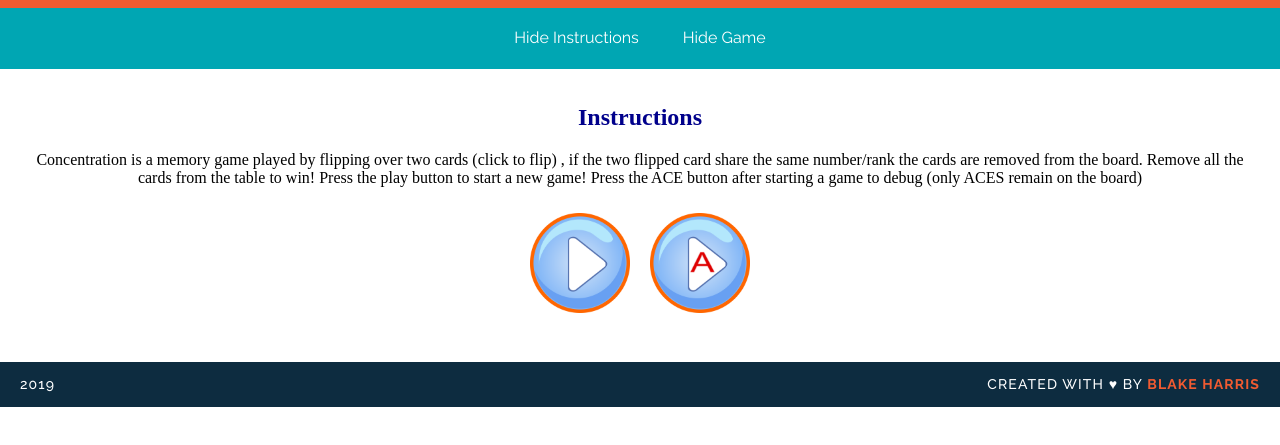
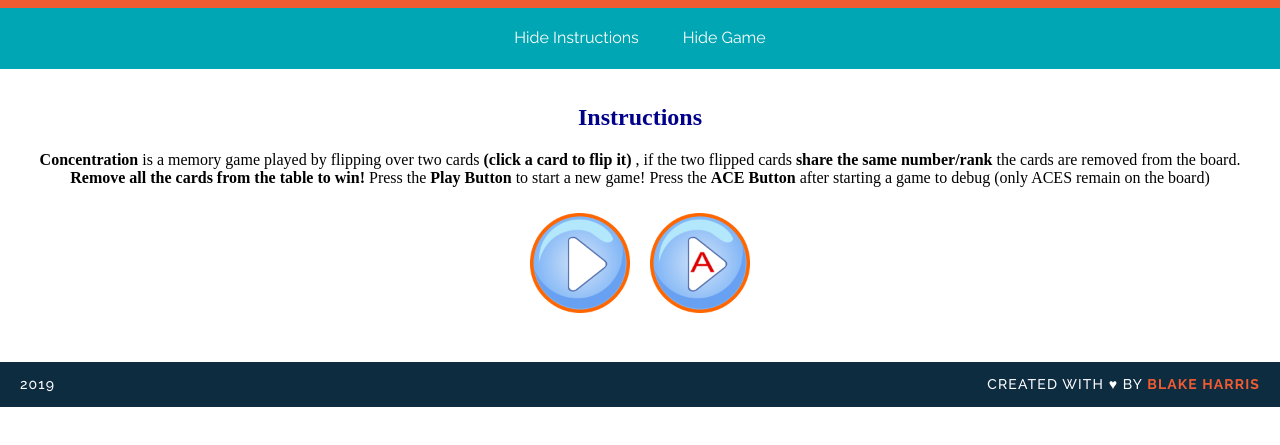
Before and after one commit to harrisblake85/concentration, a plain HTML site: page public/index.html in a window 1280 px wide. Shown: the part 89-534 px from the top of the page. Drawn offline with Linux system fonts and the light colour scheme; a web font is replaced by a local one.

Commit message:
Changed instructions with bold text

```diff
--- a/public/index.html
+++ b/public/index.html
@@ -18,7 +18,7 @@
 	<main>
 	<h2 class = "instruct">Instructions</h2>
 
-	<p class = "instruct">Concentration is a memory game played by flipping over two cards (click to flip) , if the two flipped card share the same number/rank the cards are removed from the board. Remove all the cards from the table to win! Press the play button to start a new game! Press the ACE button after starting a game to debug (only ACES remain on the board)</p>
+	<p class = "instruct"><b>Concentration</b> is a memory game played by flipping over two cards <b>(click a card to flip it)</b> , if the two flipped cards <b>share the same number/rank</b> the cards are removed from the board. <b>Remove all the cards from the table to win!</b> Press the <b>Play Button</b> to start a new game! Press the <b>ACE Button</b>  after starting a game to debug (only ACES remain on the board)</p>
 
 	<div id="game-buttons" class ="game buttons"> </div>
 
@@ -29,6 +29,7 @@
 	<footer class=clearfix>
 		<p class="copyright"> 2019 </p>
 		<p class="message"> Created with &hearts; by <span class="name">Blake Harris</span> </p>
+
 	</footer>
 
 <script src="js/deck.js"></script>
```
